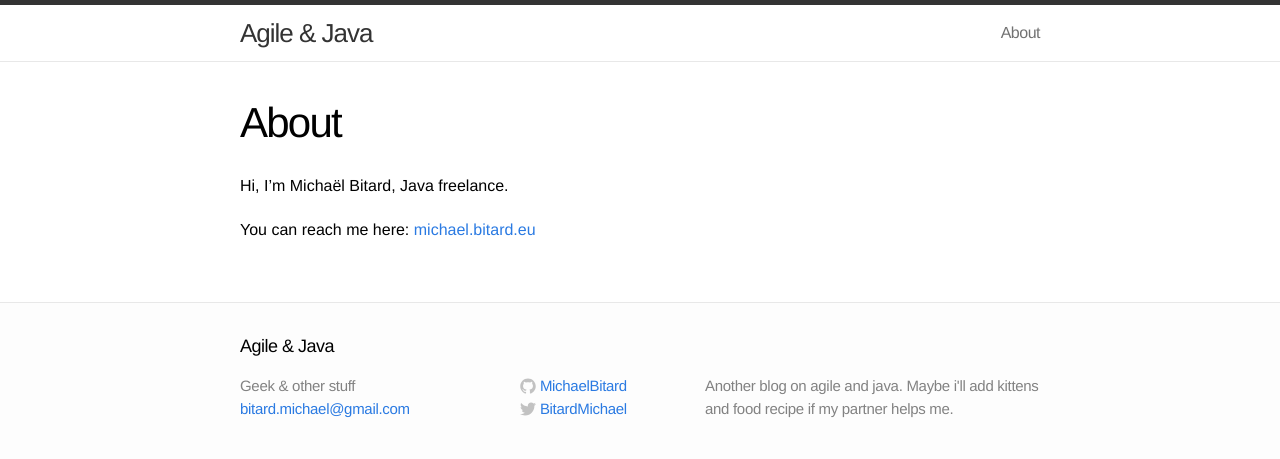
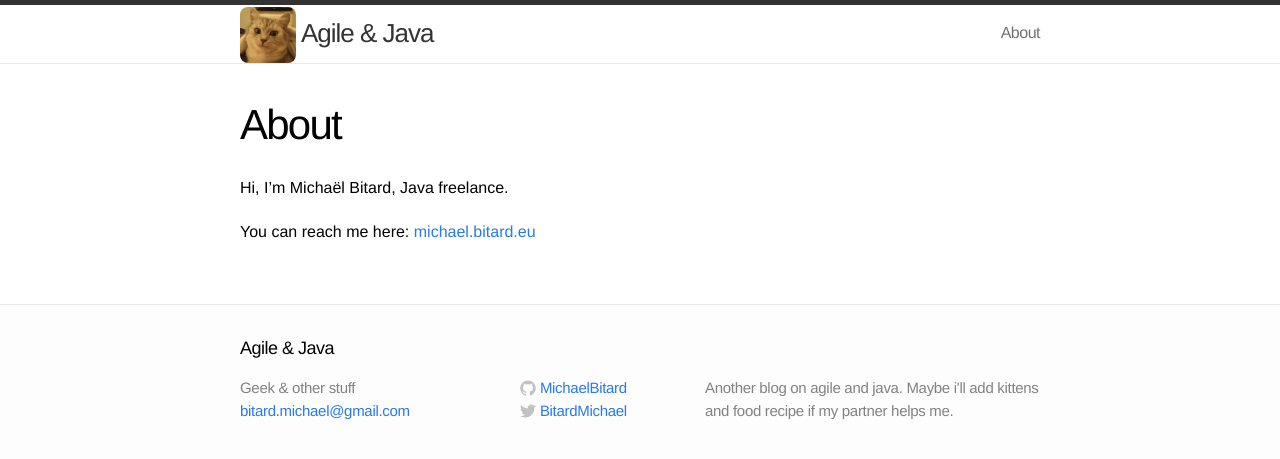
Before and after one commit to gpolaert/agileek.github.io, a Jekyll site: the page built from about.md, in a window 1280 px wide. Shown: the top 459 px of the page. Built offline with Jekyll 4.4.1, drawn with Linux system fonts in a browser that asks for light colours.

Commit message:
change style

```diff
--- a/_includes/head.html
+++ b/_includes/head.html
@@ -4,6 +4,7 @@
     <title>{% if page.title %}{{ page.title }}{% else %}{{ site.title }}{% endif %}</title>
     <meta name="viewport" content="width=device-width">
     <meta name="description" content="{{ site.description }}">
+    <link rel="icon" type="image/png" href="/images/home.png" />
     <link rel="canonical" href="{{ page.url | replace:'index.html','' | prepend: site.baseurl | prepend: site.url }}">
 
     <!-- Custom CSS -->
--- a/_includes/header.html
+++ b/_includes/header.html
@@ -2,7 +2,7 @@
 
   <div class="wrap">
 
-    <a class="site-title" href="{{ site.baseurl }}/">{{ site.title }}</a>
+    <a class="site-title" href="{{ site.baseurl }}/"><img src="/images/home.png" />{{ site.title }}</a>
 
     <nav class="site-nav">
       <a href="#" class="menu-icon">
--- a/css/main.css
+++ b/css/main.css
@@ -46,6 +46,19 @@ a:visited { color: #205caa; }
   min-height: 56px;
   background-color: white;
 }
+
+.site-header img {
+  border-radius: 8px;
+  max-height: 56px;
+  margin-right: 5px;
+  vertical-align: middle;
+}
+/*
+
+.site-header .wrap {
+  background-color: #000;
+}
+*/
 
 .site-title,
 .site-title:hover,
@@ -146,20 +159,29 @@ a:visited { color: #205caa; }
 
 .home h1 { margin-bottom: 25px; }
 
+.category {
+    overflow: hidden;
+    border-radius: 8px;
+    vertical-align: middle;
+    height: auto;
+    min-height: 50px;
+    max-height : 50px;
+    border-radius: 8px;
+}
+
 .posts { list-style-type: none; }
 
 .posts li { margin-bottom: 30px; }
 
 .posts .post-link {
   font-size: 24px;
-  letter-spacing: -1px;
   line-height: 1;
 }
 
 .posts .post-date {
-  display: block;
   font-size: 15px;
   color: #818181;
+  float: right;
 }
 
 
```
Also changed, not shown: index.html (+6 -3 lines), images/categories/docker.png (added), images/categories/jekyll.png (added), images/home.png (added).
